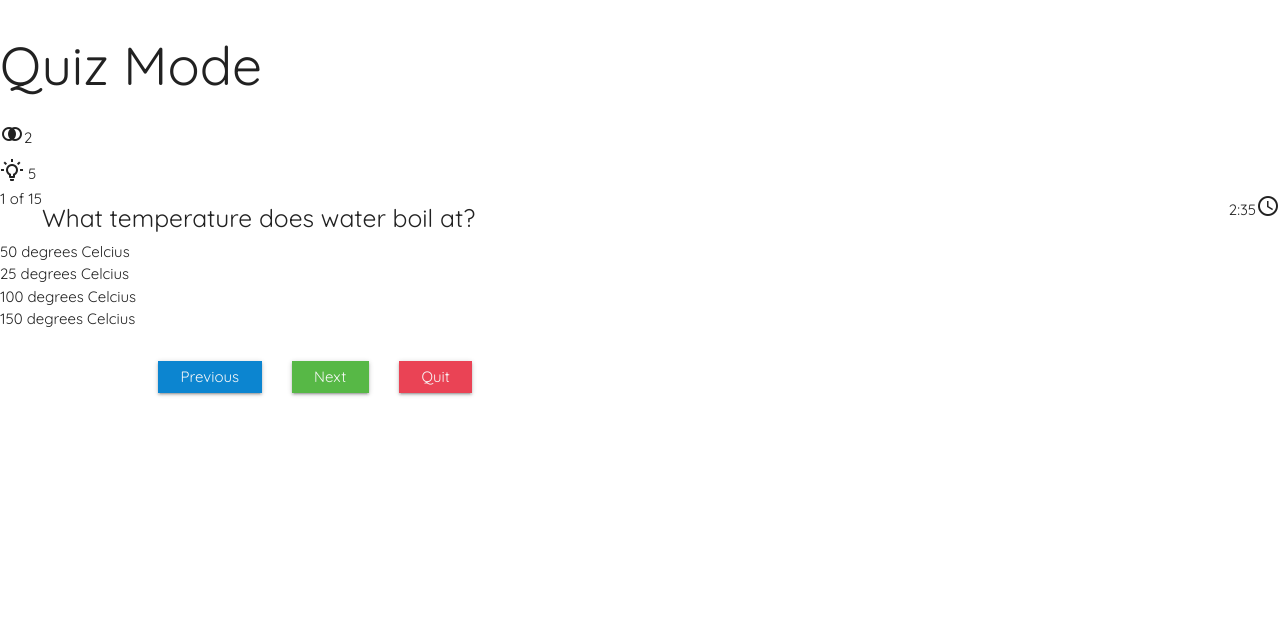
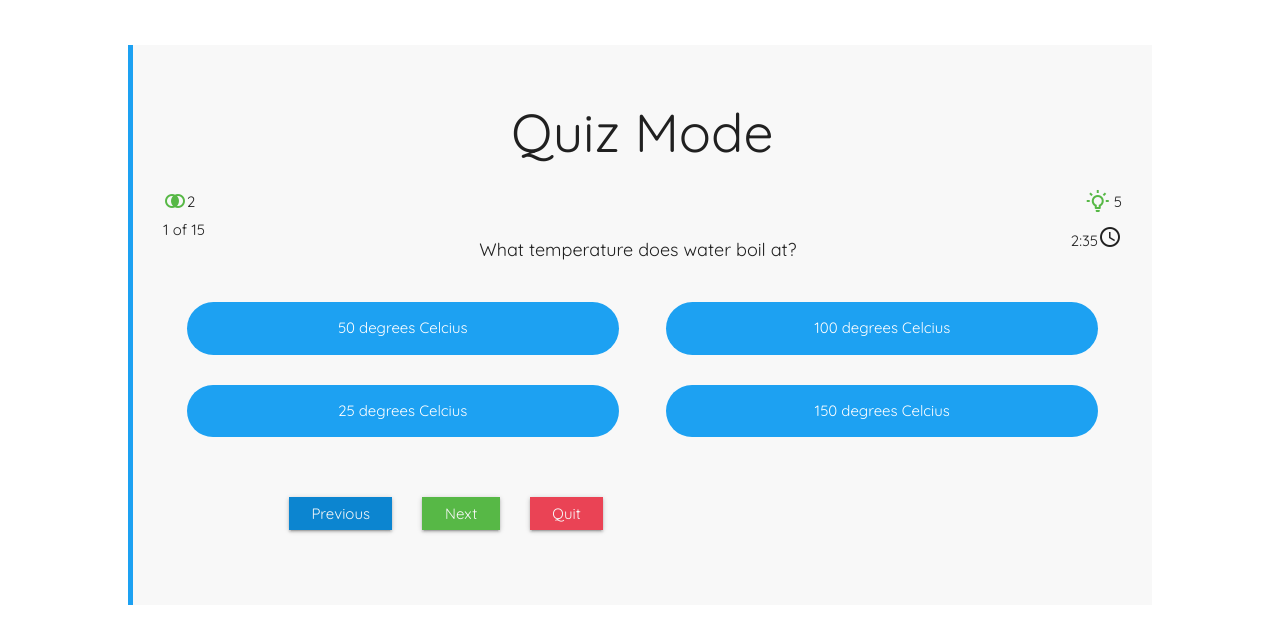
Before and after one commit to shubham14p3/react-mcq-test, a React (Create React App) app: page /play/Quiz in a window 1280 px wide. Shown: the top 644 px of the page. Built offline with nearby package versions, Linux system fonts and the light colour scheme.

Commit message:
modified styling of questions

```diff
--- a/src/components/quiz/Play.js
+++ b/src/components/quiz/Play.js
@@ -52,9 +52,9 @@ class Play extends Component {
     return (
       <Fragment>
         <Helmet>
-          <title>Quiz page</title>
+          <title>Quiz Page</title>
         </Helmet>
-        <div className="question">
+        <div className="questions">
             <h2>Quiz Mode</h2>
           <div className="lifeline-container">
             <p>
@@ -66,24 +66,23 @@ class Play extends Component {
               <span className="lifeline"> 5</span>
             </p>
           </div>
-          <div>
+          <div className="timer-container">
               <p>
                   <span className="left" style={{float:'left'}}>
                       1 of 15
                   </span>
                   <span className="right">2:35
-                  <span className="mdi mdi-clock-outline mdi-24px">
-                  </span></span>
+                  <span className="mdi mdi-clock-outline mdi-24px"></span>   </span>
               </p>
           </div>
            <h5>{currentQuestion.question}</h5>
-          <div className="options-containers">
-            <p className="options">{currentQuestion.optionA}</p>
-            <p className="options">{currentQuestion.optionB}</p>
+          <div className="options-container">
+            <p className="option">{currentQuestion.optionA}</p>
+            <p className="option">{currentQuestion.optionB}</p>
           </div>
-          <div className="options-containers">
-            <p className="options">{currentQuestion.optionC}</p>
-            <p className="options">{currentQuestion.optionD}</p>
+          <div className="options-container">
+            <p className="option">{currentQuestion.optionC}</p>
+            <p className="option">{currentQuestion.optionD}</p>
           </div>
           <div className="button-container">
             <button>Previous</button>
```
